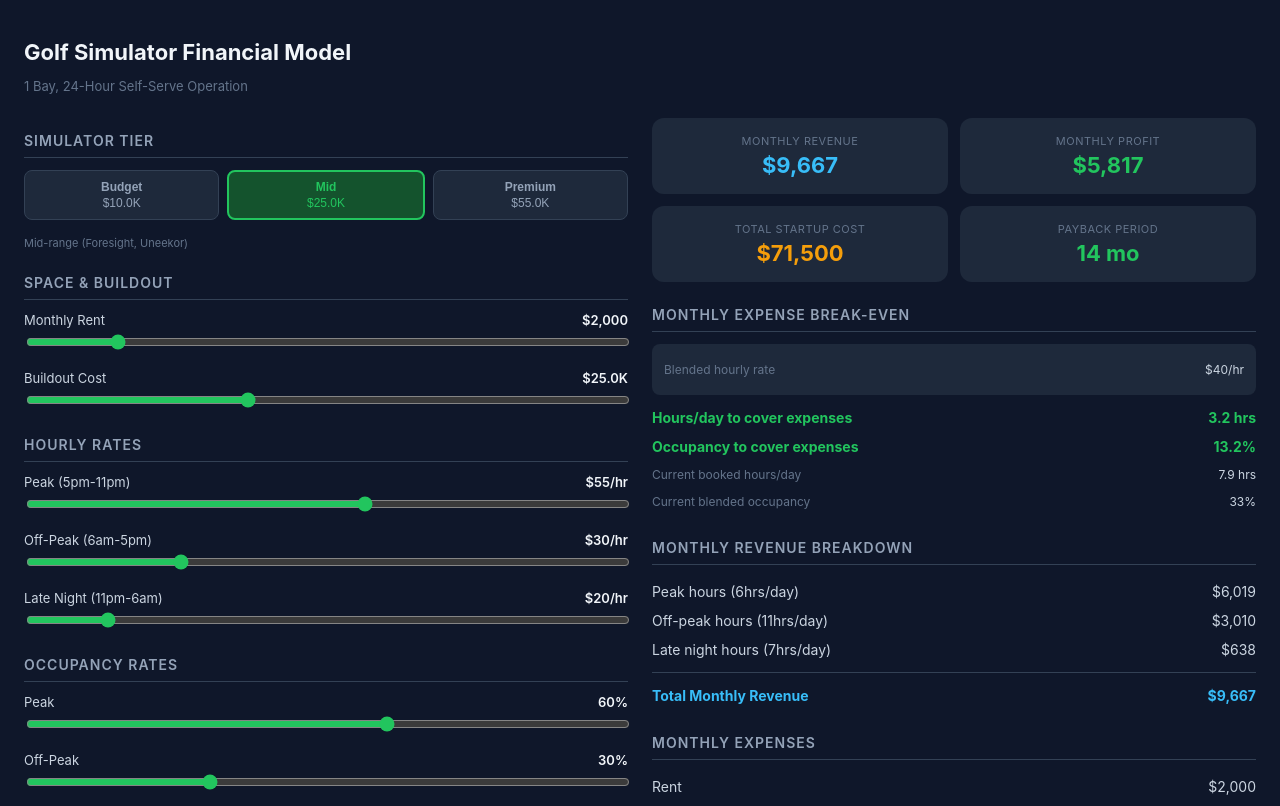
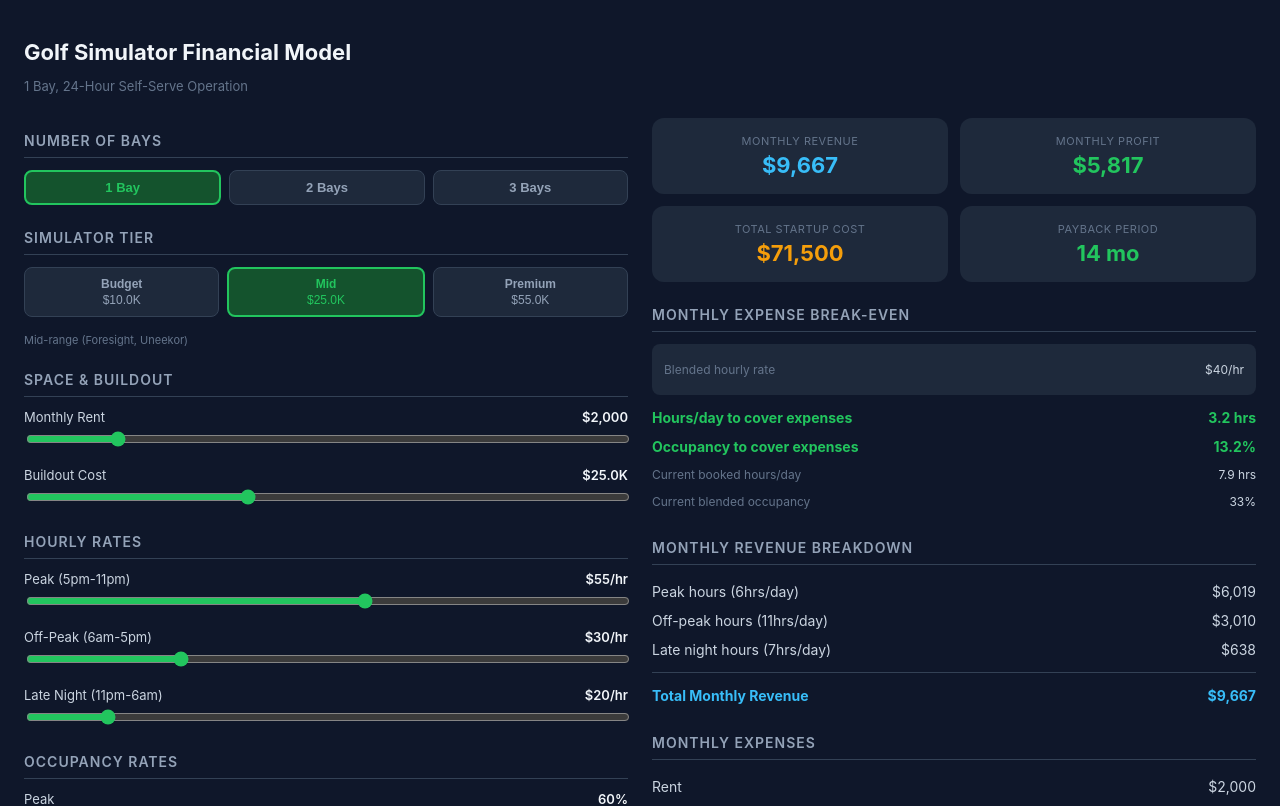
Before and after one commit to notmarkmiranda/financial-model, a React (Vite) app: page / in a window 1280 px wide. Shown: the top 806 px of the page. Built offline with nearby package versions, Linux system fonts and the light colour scheme.

Commit message:
feat: add bay count selector UI

```diff
--- a/src/App.jsx
+++ b/src/App.jsx
@@ -164,10 +164,27 @@ export default function App() {
   return (
     <div style={{ background: "#0f172a", color: "#e2e8f0", minHeight: "100vh", padding: 24, fontFamily: "-apple-system, BlinkMacSystemFont, 'Segoe UI', sans-serif" }}>
       <h1 style={{ fontSize: 22, fontWeight: 700, color: "#f1f5f9", marginBottom: 4 }}>Golf Simulator Financial Model</h1>
-      <p style={{ fontSize: 13, color: "#64748b", marginBottom: 24 }}>1 Bay, 24-Hour Self-Serve Operation</p>
+      <p style={{ fontSize: 13, color: "#64748b", marginBottom: 24 }}>{bayCount} {bayCount === 1 ? "Bay" : "Bays"}, 24-Hour Self-Serve Operation</p>
 
       <div style={{ display: "grid", gridTemplateColumns: "repeat(auto-fit, minmax(320px, 1fr))", gap: 24 }}>
         <div>
+          <Section title="Number of Bays">
+  <div style={{ display: "flex", gap: 8, marginBottom: 4 }}>
+    {[1, 2, 3].map(n => (
+      <button key={n} onClick={() => setBayCount(n)}
+        style={{
+          padding: "8px 14px", borderRadius: 8,
+          border: bayCount === n ? "2px solid #22c55e" : "1px solid #334155",
+          background: bayCount === n ? "#14532d" : "#1e293b",
+          color: bayCount === n ? "#22c55e" : "#94a3b8",
+          fontSize: 13, fontWeight: 600, cursor: "pointer", flex: 1
+        }}>
+        {n} {n === 1 ? "Bay" : "Bays"}
+      </button>
+    ))}
+  </div>
+</Section>
+
           <Section title="Simulator Tier">
             <div style={{ display: "flex", gap: 8, marginBottom: 16, flexWrap: "wrap" }}>
               {Object.entries(simTiers).map(([k, v]) => (
```
